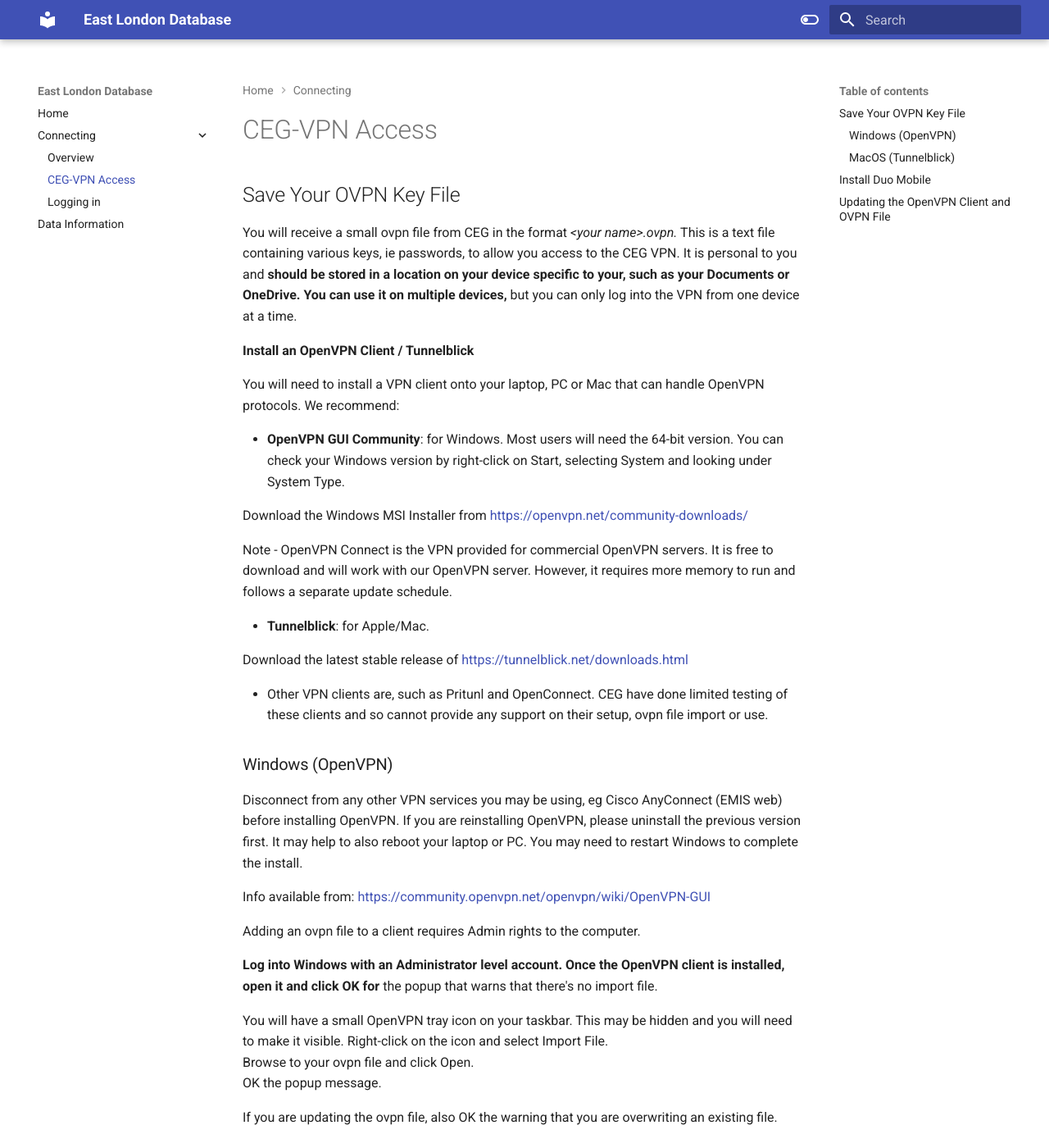
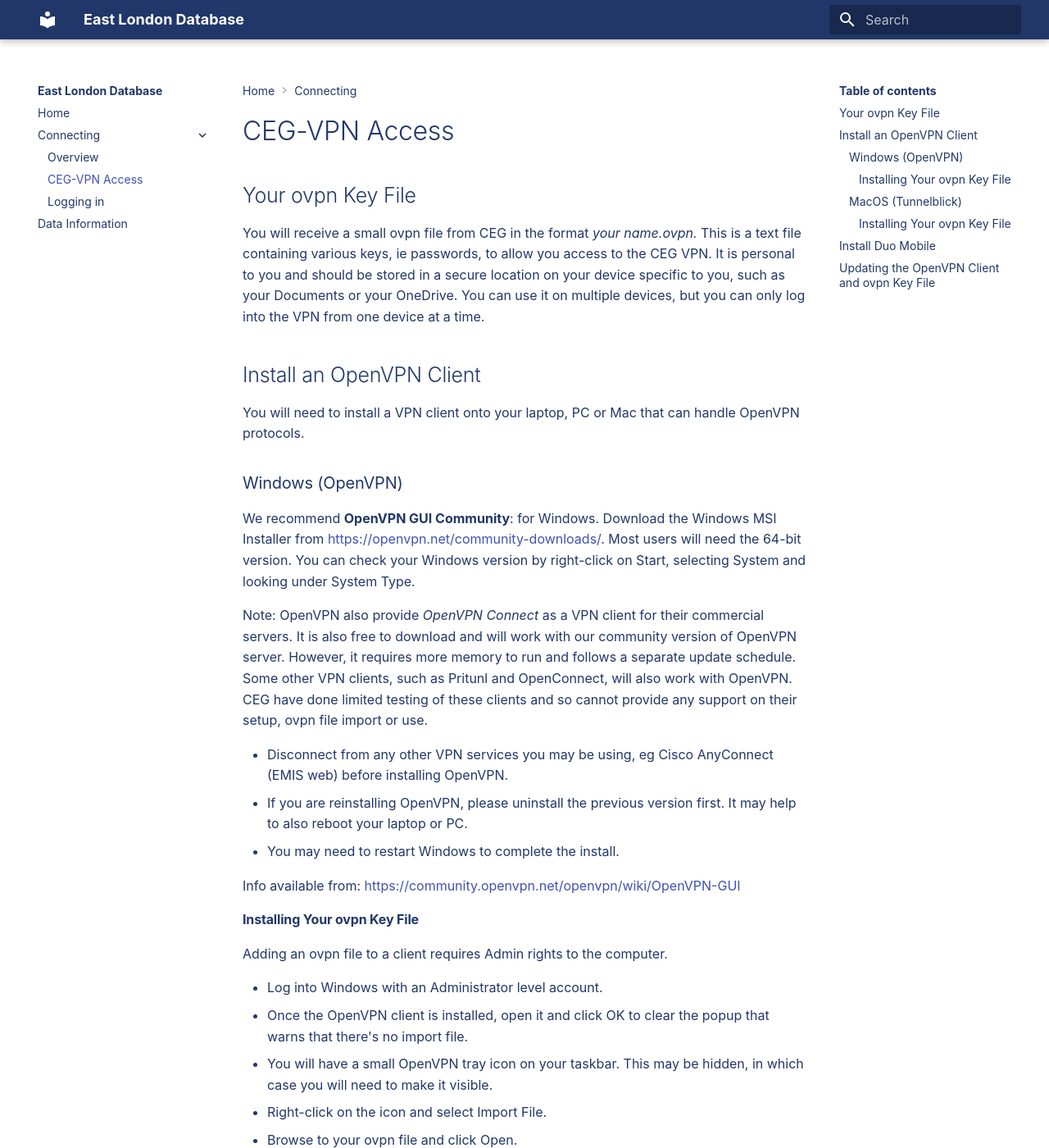
Before and after one commit to qmul-ceg/eldbdocs, an MkDocs documentation site: the page built from docs/eldb_vpn_setup.md, in a window 1280 px wide and 1400 px high. Shown: the whole window at 82% size. Built offline with MkDocs 1.6.1 and Material for MkDocs 9.7.7, drawn with Linux system fonts in a browser that asks for light colours; some web fonts are replaced; some of the changed text lies outside the part shown.

Commit message:
applied QMUL theme

```diff
--- a/docs/eldb_vpn_setup.md
+++ b/docs/eldb_vpn_setup.md
@@ -1,71 +1,56 @@
 # CEG-VPN Access
 
-## Save Your OVPN Key File
+## Your ovpn Key File
+You will receive a small ovpn file from CEG in the format *your name.ovpn.* This is a text file containing various keys, ie passwords, to allow you access to the CEG VPN. It is personal to you and should be stored in a secure location on your device specific to you, such as your Documents or your OneDrive. You can use it on multiple devices, but you can only log into the VPN from one device at a time.
 
-You will receive a small ovpn file from CEG in the format _&lt;your name&gt;.ovpn._ This is a text file containing various keys, ie passwords, to allow you access to the CEG VPN. It is personal to you and **should be stored in a location on your device specific to your, such as your Documents or OneDrive. You can use it on multiple devices,** but you can only log into the VPN from one device at a time.
+## Install an OpenVPN Client
+You will need to install a VPN client onto your laptop, PC or Mac that can handle OpenVPN protocols.
+### Windows (OpenVPN)
+We recommend **OpenVPN GUI Community**: for Windows. Download the Windows MSI Installer from <https://openvpn.net/community-downloads/>. Most users will need the 64-bit version. You can check your Windows version by right-click on Start, selecting System and looking under System Type.
 
-**Install an OpenVPN Client / Tunnelblick**
+Note: OpenVPN also provide *OpenVPN Connect* as a VPN client for their commercial servers. It is also free to download and will work with our community version of OpenVPN server. However, it requires more memory to run and follows a separate update schedule. Some other VPN clients, such as Pritunl and OpenConnect, will also work with OpenVPN. CEG have done limited testing of these clients and so cannot provide any support on their setup, ovpn file import or use.
 
-You will need to install a VPN client onto your laptop, PC or Mac that can handle OpenVPN protocols. We recommend:
-
-- **OpenVPN GUI Community**: for Windows. Most users will need the 64-bit version. You can check your Windows version by right-click on Start, selecting System and looking under System Type.
-
-Download the Windows MSI Installer from <https://openvpn.net/community-downloads/>
-
-Note \- OpenVPN Connect is the VPN provided for commercial OpenVPN servers. It is free to download and will work with our OpenVPN server. However, it requires more memory to run and follows a separate update schedule.
-
-- **Tunnelblick**: for Apple/Mac.
-
-Download the latest stable release of <https://tunnelblick.net/downloads.html>
-
-- Other VPN clients are, such as Pritunl and OpenConnect. CEG have done limited testing of these clients and so cannot provide any support on their setup, ovpn file import or use.
-
-### Windows (OpenVPN)
-
-Disconnect from any other VPN services you may be using, eg Cisco AnyConnect (EMIS web) before installing OpenVPN. If you are reinstalling OpenVPN, please uninstall the previous version first. It may help to also reboot your laptop or PC. You may need to restart Windows to complete the install.
+- Disconnect from any other VPN services you may be using, eg Cisco AnyConnect (EMIS web) before installing OpenVPN.
+- If you are reinstalling OpenVPN, please uninstall the previous version first. It may help to also reboot your laptop or PC.
+- You may need to restart Windows to complete the install.
 
 Info available from: <https://community.openvpn.net/openvpn/wiki/OpenVPN-GUI>
 
+#### Installing Your ovpn Key File
 Adding an ovpn file to a client requires Admin rights to the computer.
 
-**Log into Windows with an Administrator level account. Once the OpenVPN client is installed, open it and click OK for** the popup that warns that there's no import file.
-
-You will have a small OpenVPN tray icon on your taskbar. This may be hidden and you will need to make it visible. Right-click on the icon and select Import File.
-Browse to your ovpn file and click Open.
-OK the popup message.
-
-If you are updating the ovpn file, also OK the warning that you are overwriting an existing file.
+- Log into Windows with an Administrator level account.
+- Once the OpenVPN client is installed, open it and click OK to clear the popup that warns that there's no import file.
+- You will have a small OpenVPN tray icon on your taskbar. This may be hidden, in which case you will need to make it visible.
+- Right-click on the icon and select Import File.
+- Browse to your ovpn file and click Open.
+- OK the popup message.
+- If you are updating the ovpn file, also OK the warning that you are overwriting an existing file.
 
 ### MacOS (Tunnelblick)
+For Apple/Mac, the best VPN client is **Tunnelblick**. Download the latest stable release from <https://tunnelblick.net/downloads.html>
 
-Disconnect from any other VPN services you may be using before installing OpenVPN. If you are reinstalling OpenVPN, please uninstall the previous version first.
-
-If you get a prompt asking if you wish to use the _openvpn-down-root_ plugin. Answer "yes" and Tunnelblick will use this plugin each time it makes a connection.
+- Disconnect from any other VPN services you may be using before installing OpenVPN. If you are reinstalling OpenVPN, please uninstall the previous version first.
+- If you get a prompt asking if you wish to use the _openvpn-down-root_ plugin. Answer "yes" and Tunnelblick will use this plugin each time it makes a connection.
 
 Info available from: <https://tunnelblick.net/czQuick.html>
 
+#### Installing Your ovpn Key File
 Adding an ovpn file to a client requires Admin rights to the computer.
 
-Once Tunnelblick is installed and running, simply drag and drop the ovpn file onto the Tunnelblick icon on your menu bar and select to install for Only Me.
-
-You will need to provide an administrator password to allow the installation to run at root level.
+- Once Tunnelblick is installed and running, simply drag and drop the ovpn file onto the Tunnelblick icon on your menu bar and select to install for Only Me.
+- You will need to provide an administrator password to allow the installation to run at root level.
 
 ## Install Duo Mobile
-
-CEG will add you as a user in their CEG-AWS Duo account. Once this is ready, you will receive an email from Duo Mobile asking you to confirm and setup the account in your phone app.
-
-You will need to install the _Duo Mobile_ app onto a smart device that will be available every time you wish to log into CEG-AWS. Android, Apple iOS apps are available via the appropriate app store.
+CEG will add you as a user in their CEG-AWS Duo account. Once this is ready, you will receive an email from Duo Mobile asking you to confirm and setup the account in your phone app. You will need to install the _Duo Mobile_ app onto a smart device that will be available every time you wish to log into CEG-AWS. Android, Apple iOS apps are available via the appropriate app store.
 
 Info will be provided in the email and is available from: <https://duo.com/product/trusted-users/two-factor-authentication/duo-mobile>
 
-Click the link in the email and follow the instructions, providing user and phone details as required.
+- Click the link in the email and follow the instructions, providing user and phone details as required.
+- Scan the QR code when promoted.
+- Select to receive Duo messages by Push.
 
-Scan the QR code when promoted.
-
-Select to receive Duo messages by Push.
-
-## Updating the OpenVPN Client and OVPN File
-
+## Updating the OpenVPN Client and ovpn Key File
 The OpenVPN client and Tunnelblick receive regular updates in order to patch vulnerabilities as well as add new features. It is important therefore to check every so often that you have the latest version installed. Reinstalling the OpenVPN client can often require a reboot.
 
 On occasion you will be sent an updated ovpn file. This should have the same name as the previous ovpn file and can be imported into the client using the same method described above. You should get a popup message warning that you are overwriting an existing file – click to OK.
--- /dev/null
+++ b/docs/stylesheets/extra.css
@@ -0,0 +1,12 @@
+[data-md-color-scheme="qmul"] {
+    --md-primary-fg-color: #21376A;
+    --md-primary-fg-color--light: #21376A;
+    --md-primary-fg-color--dark: #21376A;
+
+    --md-accent-fg-color:  #7B0E72;
+
+    --md-default-fg-color:  #21376A;
+    --md-default-fg-color--light:  #21376A;
+
+    --md-typeset-color:  #21376A;
+}
--- a/mkdocs.yml
+++ b/mkdocs.yml
@@ -14,20 +14,16 @@
     - content.code.copy
   language: en
   palette:
-    - scheme: default # light mode
-      toggle:
-        icon: material/toggle-switch-off-outline
-        name: Switch to dark mode
-      primary: indigo # header, sidebar, text links +
-      accent: purple # hovered links, buttons, scroll bars
-    - scheme: slate # dark mode
-      toggle:
-        icon: material/toggle-switch
-        name: Switch to light mode
-      primary: indigo
-      accent: light blue
+    - scheme: qmul # default # light mode
+      primary: custom # indigo # header, sidebar, text links +
+      accent: custom # purple # hovered links, buttons, scroll bars
+  font:
+    text: Source Sans Pro Regular
   # logo: img/CEG_logo.png
   favicon: img/favicon.ico
+
+extra_css:
+  - stylesheets/extra.css
 
 plugins:
   - search
@@ -48,3 +44,20 @@
 
 copyright: |
   &copy; 2024 <a href="https://www.qmul.ac.uk/ceg/" target="_blank" rel="noopener">Clinical Effectiveness Group</a>
+
+extra:
+  analytics:
+    feedback:
+      title: Was this page helpful?
+      ratings:
+        - icon: material/emoticon-happy-outline
+          name: This page was helpful
+          data: 1
+          note: >-
+            Thanks for your feedback!
+        - icon: material/emoticon-sad-outline
+          name: This page could be improved
+          data: 0
+          note: >-
+            Thanks for your feedback! Help us improve this page by
+            using our <a href="..." target="_blank" rel="noopener">feedback form</a>.
```
Also changed, not shown: docs/eldb_connect_vpn.md (+37 -62 lines), docs/index.md (+2 -4 lines).
